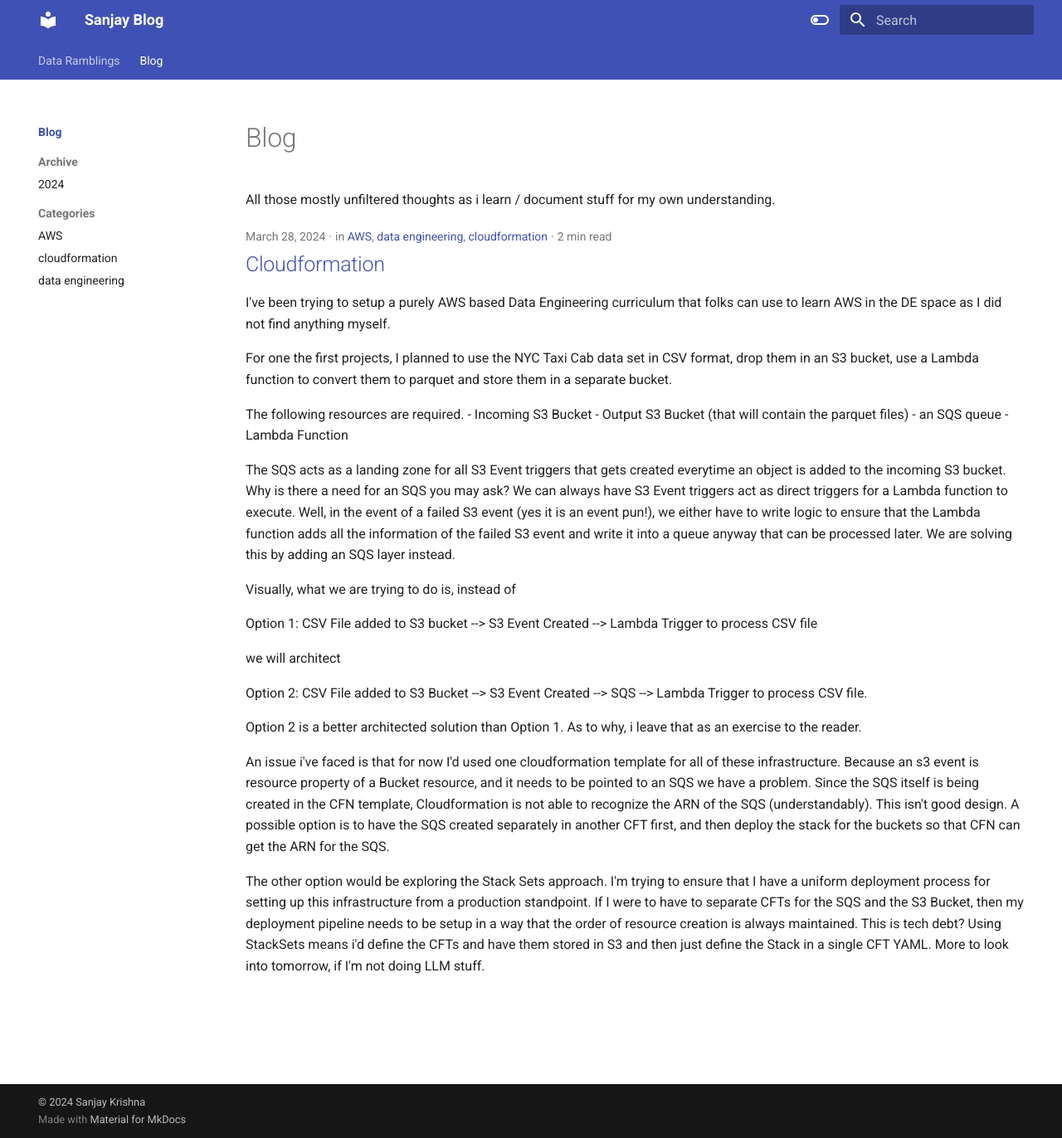
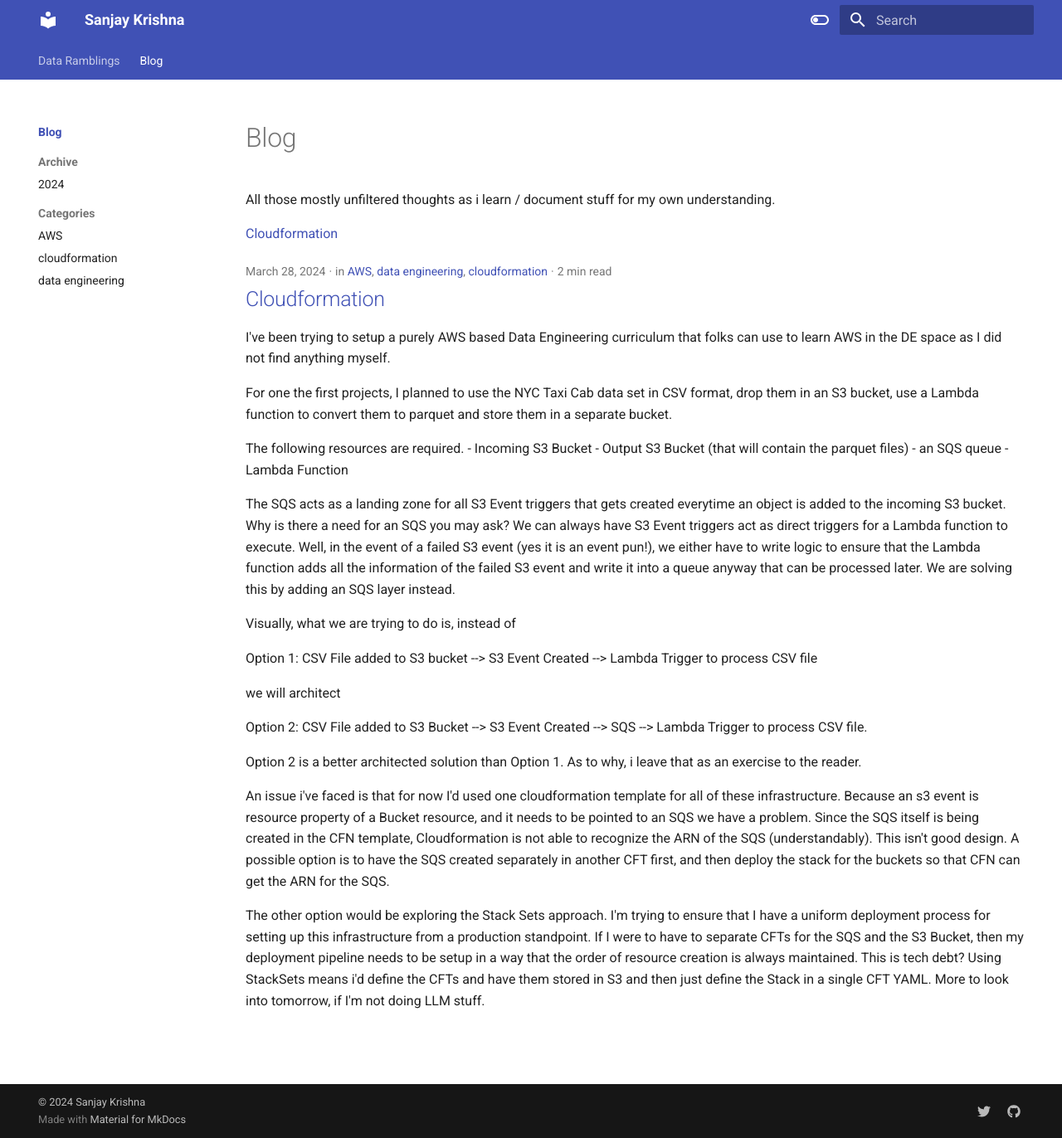
Before and after one commit to sanjaykmenon/sanjay-blog, an MkDocs documentation site: the page built from docs/blog/index.md, in a window 1280 px wide and 1372 px high. Shown: the whole window at 83% size. Built offline with MkDocs 1.6.1 and Material for MkDocs 9.7.7, drawn with Linux system fonts in a browser that asks for light colours.

Commit message:
push push

```diff
--- a/docs/blog/index.md
+++ b/docs/blog/index.md
@@ -1,3 +1,5 @@
 # Blog
 
 All those mostly unfiltered thoughts as i learn / document stuff for my own understanding.
+
+[Cloudformation](./cloudformation.md)
--- a/mkdocs.yml
+++ b/mkdocs.yml
@@ -1,4 +1,4 @@
-site_name: Sanjay Blog
+site_name: Sanjay Krishna
 site_url: https://sanjaykmenon.github.io/sanjay-blog/
 theme:
   name: material
@@ -33,7 +33,7 @@ plugins:
   - blog:
       blog_dir: blog
       blog_toc: true
-  # - social
+  - social
 
 
 
@@ -54,12 +54,12 @@ markdown_extensions:
       emoji_generator: !!python/name:material.extensions.emoji.to_svg
       emoji_index: !!python/name:material.extensions.emoji.twemoji
 
-# extra:
-#   social:
-#     - icon: fontawesome/brands/twitter
-#       link: https://twitter.com/sanjaykrishna
-#     - icon: fontawesome/brands/github
-#       link: https://github.com/sanjaykmenon
+extra:
+  social:
+    - icon: fontawesome/brands/twitter
+      link: https://twitter.com/sanjaykrishna
+    - icon: fontawesome/brands/github
+      link: https://github.com/sanjaykmenon
 
 copyright: |
   &copy; 2024 <a href="https://github.com/sanjaykmenon"  target="_blank" rel="noopener">Sanjay Krishna</a>
```
